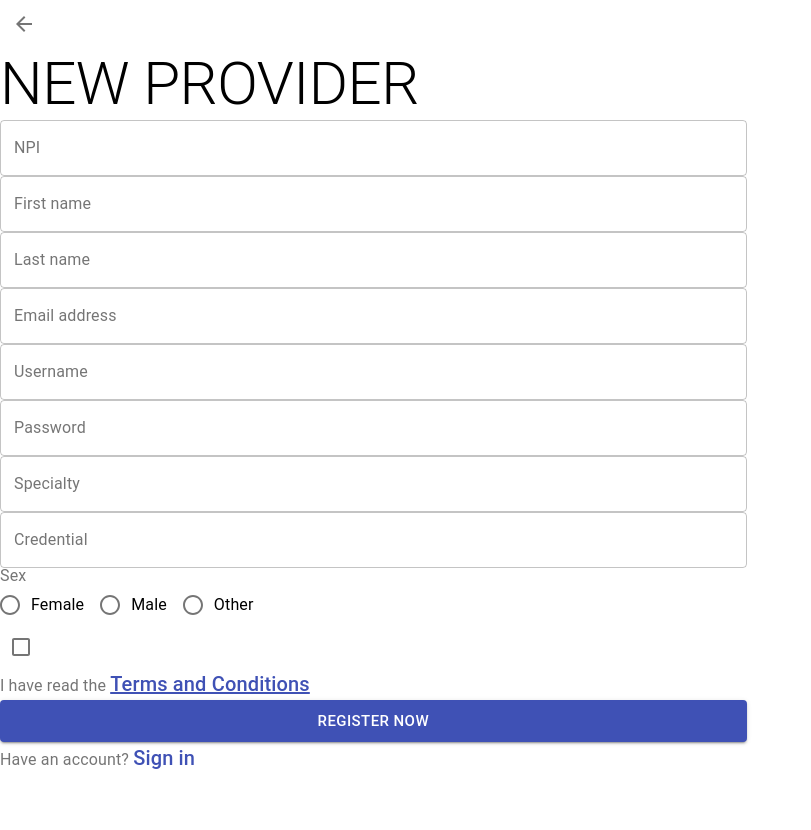
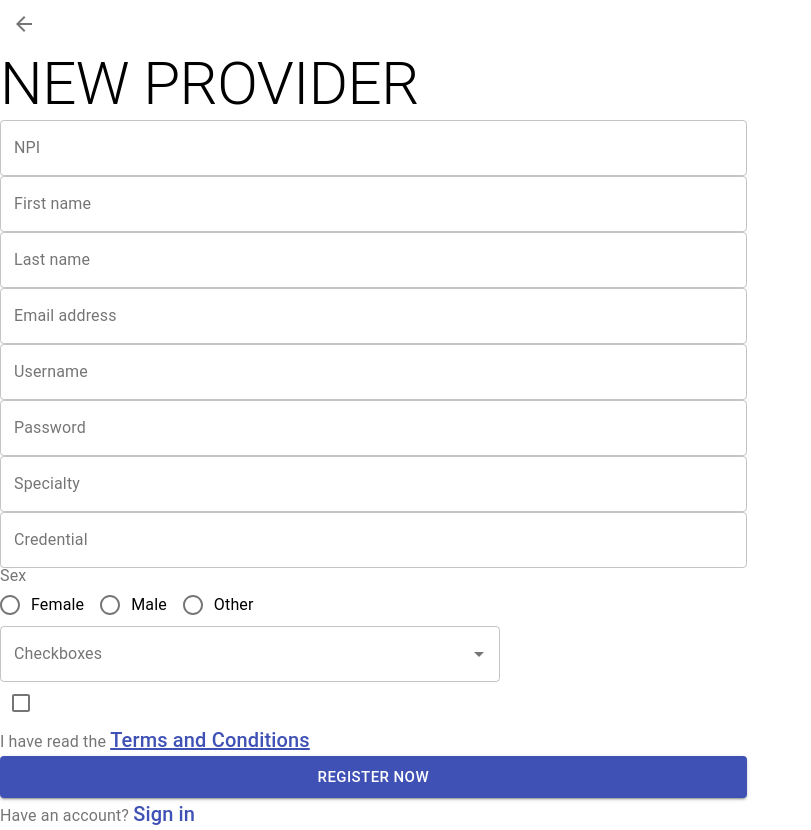
Before and after one commit to thunguy/INTERx, a React (Create React App) app in the folder frontend/: page /providers/register in a window 1280 px wide. Shown: the whole page, without its empty margins (0-811 px from the left). Before the commit the page ends 800 px from the top, so only its background shows below. Built offline with nearby package versions, Linux system fonts and the light colour scheme; no server answers; the HTML template or start-up script is replaced by a standard one.

Commit message:
add activity chips to provider registration

```diff
--- a/frontend/package.json
+++ b/frontend/package.json
@@ -5,6 +5,7 @@
   "dependencies": {
     "@material-ui/core": "^4.10.1",
     "@material-ui/icons": "^4.9.1",
+    "@material-ui/lab": "^4.0.0-alpha.55",
     "@testing-library/jest-dom": "^4.2.4",
     "@testing-library/react": "^9.3.2",
     "@testing-library/user-event": "^7.1.2",
@@ -36,6 +37,5 @@
       "last 1 safari version"
     ]
   },
-
   "proxy": "https://npiregistry.cms.hhs.gov/"
 }
--- a/frontend/src/views/ProviderRegister/ProviderRegister.js
+++ b/frontend/src/views/ProviderRegister/ProviderRegister.js
@@ -16,6 +16,40 @@ import {
     Typography
   } from '@material-ui/core';
 import ArrowBackIcon from '@material-ui/icons/ArrowBack';
+import Autocomplete from '@material-ui/lab/Autocomplete';
+import CheckBoxOutlineBlankIcon from '@material-ui/icons/CheckBoxOutlineBlank';
+import CheckBoxIcon from '@material-ui/icons/CheckBox';
+
+const icon = <CheckBoxOutlineBlankIcon fontSize="small" />;
+const checkedIcon = <CheckBoxIcon fontSize="small" />;
+
+function CheckboxesTags(props) {
+  console.log('line 27')
+  return (
+    <Autocomplete
+      multiple
+      // id="checkboxes-tags-demo"
+      options={props.activities || []}
+      disableCloseOnSelect
+      getOptionLabel={(option) => option.activityid}
+      renderOption={(option, { selected }) => (
+        <React.Fragment>
+          <Checkbox
+            icon={icon}
+            checkedIcon={checkedIcon}
+            style={{ marginRight: 8 }}
+            checked={selected}
+          />
+          {option.activityid}
+        </React.Fragment>
+      )}
+      style={{ width: 500 }}
+      renderInput={(params) => (
+        <TextField {...params} variant="outlined" label="Checkboxes" placeholder="Favorites" />
+      )}
+    />
+  );
+}
 
 const schema = {
   npi: {
@@ -84,7 +118,22 @@ const schema = {
     });
 
     useEffect(() => {
+      fetch("http://localhost:5000/activities")
+      .then(response => response.json())
+      .then(result => setFormState((formState) => {
+        console.log('line 123', result)
+        return {
+          ...formState,
+          "activities": result
+        }
+      }))
+      .catch(error => console.log('error', error));
+    }, [])
+
+
+    useEffect(() => {
       // const errors = validate(formState.values, schema);
+      console.log('line 139')
       const errors = null;
 
       setFormState((formState) => ({
@@ -97,23 +146,22 @@ const schema = {
     const handleChange = (event) => {
       event.persist();
       console.log('line 91', event.target.name, event.target.value);
-      if (event.target.type === 'checkbox')
-        event.target.value = event.target.checked;
 
       setFormState((formState) => ({
         ...formState,
         values: {
           ...formState.values,
-          [event.target.name]: event.target.value
+          [event.target.name]:
+           event.target.type === 'checkbox'
+           ? event.target.checked
+           : event.target.value
         },
         touched: {
           ...formState.touched,
           [event.target.name]: true
         }
       }));
-      // event.target.type === 'checkbox'
-      //   ? event.target.checked
-      //   : event.target.value
+
       if (event.target.name === 'npi' && event.target.value.length >= 10) {
         handleNPI(event.target.value);
       }
@@ -331,6 +379,8 @@ const schema = {
                     </RadioGroup>
                   </FormControl>
 
+                  <CheckboxesTags activities={formState.activities}/>
+
                   <div>
                     <Checkbox
                       checked={formState.values.policy || false}
```
